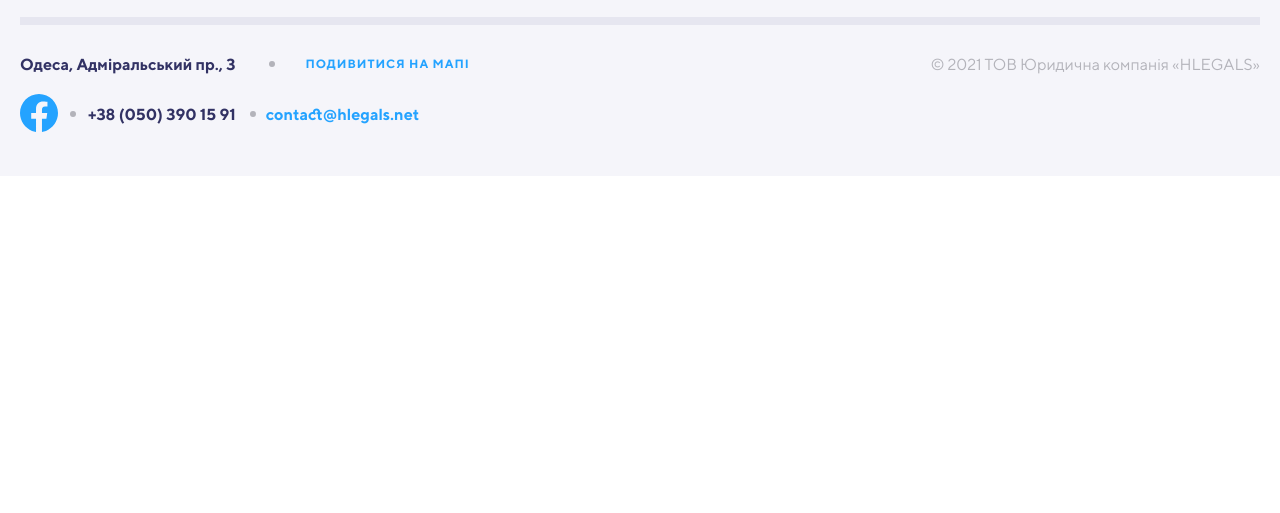
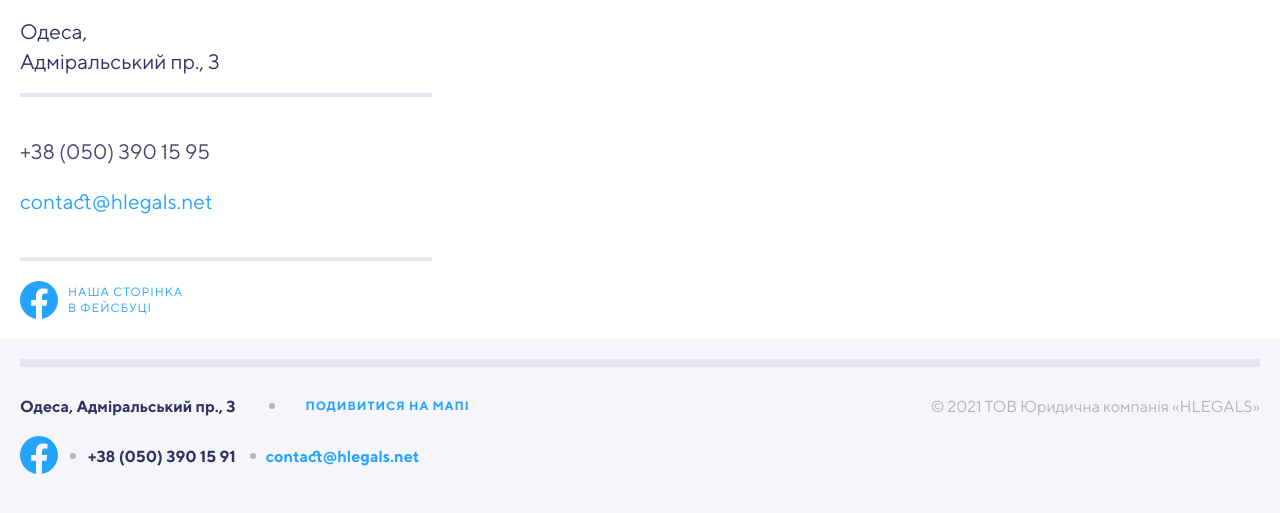
Before and after one commit to Zhdanovych/hlegals-template-master, a website: page contact.html in a window 1280 px wide. Shown: the part 125-638 px from the top of the page. Drawn offline with Linux system fonts and the light colour scheme.

Commit message:
Закончил певую часть секции хелп

```diff
--- /dev/null
+++ b/assets/scss/pages/contacts/help/_help.scss
@@ -0,0 +1,54 @@
+@use "../../../presets/index" as *;
+@use "../../../mixins/index" as *;
+
+.help {
+  &__container {
+    @extend %container;
+  }
+  &__contacts {
+    font-size: 21px;
+    line-height: 30px;
+    max-width: 412px;
+
+  }
+  &__contacts-adress {
+    padding-top: $gap;
+    padding-bottom: 16px;
+    border-bottom: 4px solid #E6E6F0;
+  }
+  &__contacts-adress-link {
+    color: $color-primary;
+  }
+  &__contacts-phone {
+    padding-top: $gap-lg;
+    padding-bottom: $gap;
+  }
+  &__contacts-phone-link {
+    color: $color-primary-alt;
+
+  }
+  &__contacts-email {
+    padding-bottom: $gap-lg;
+    border-bottom: 4px solid #E6E6F0;
+
+  }
+  &__contacts-email-link {
+    color: $color-active;
+
+  }
+  &__contacts-facebook {
+    display: flex;
+    align-items: center;
+    gap: $gap-sm;
+    padding-top: $gap;
+    padding-bottom: $gap;
+  }
+  &__contacts-facebook-link {
+    font-size: 12px;
+    line-height: 16px;
+    letter-spacing: 1px;
+    text-transform: uppercase;
+    color: $color-active;
+
+  }
+}
--- /dev/null
+++ b/assets/scss/pages/contacts/help/_index.scss
@@ -0,0 +1 @@
+@forward "help";
--- a/assets/scss/style.scss
+++ b/assets/scss/style.scss
@@ -9,4 +9,5 @@
 @use "pages/home/clients";
 @use "pages/home/publications";
 @use "pages/home/footer";
-@use "pages/contacts/header-contacts"
+@use "pages/contacts/header-contacts";
+@use "pages/contacts/help";
--- a/contact.html
+++ b/contact.html
@@ -54,7 +54,31 @@
     </div>
   </header>
 
-  <main class="page-main">
+  <main class="contacts-main">
+    <section class="help">
+      <div class="help__container">
+        <div class="help__content">
+          <div class="help__contacts">
+            <div class="help__contacts-adress">
+              <a class="help__contacts-adress-link" href="">Одеса,<br>Адміральський пр., 3</a>
+            </div>
+            <div class="help__contacts-phone">
+              <a class="help__contacts-phone-link" href="tel:+380503901591"> +38 (050) 390 15 95</a>
+            </div>
+            <div class="help__contacts-email">
+              <a class="help__contacts-email-link" href="mailto:contact@hlegals.net">contact@hlegals.net</a>
+            </div>
+            <div class="help__contacts-facebook">
+              <img class="help__contacts-facebook-img" src="assets/img/fbfooter.svg" alt="">
+              <a class="help__contacts-facebook-link" href="">Наша сторінка<br>в фейсбуці</a>
+            </div>
+
+
+          </div>
+
+        </div>
+      </div>
+    </section>
   </main>
 
   <footer class="footer">
```
Also changed, not shown: assets/css/style.css.
